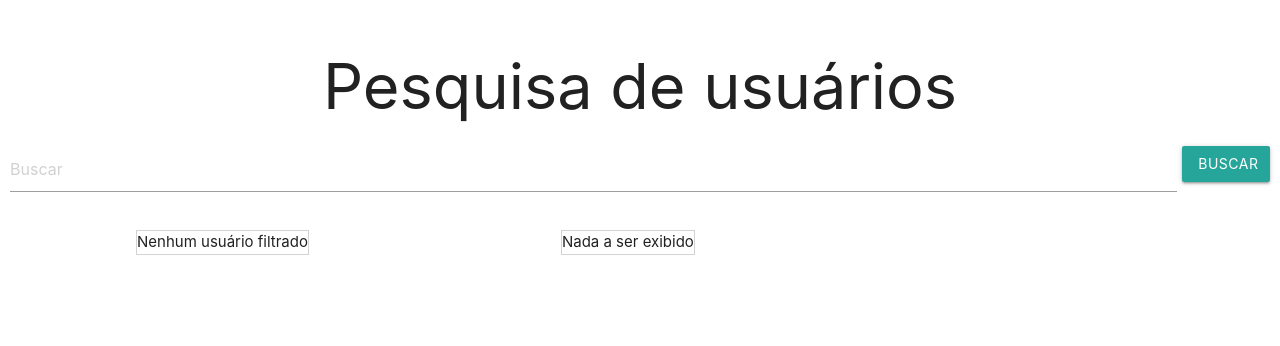
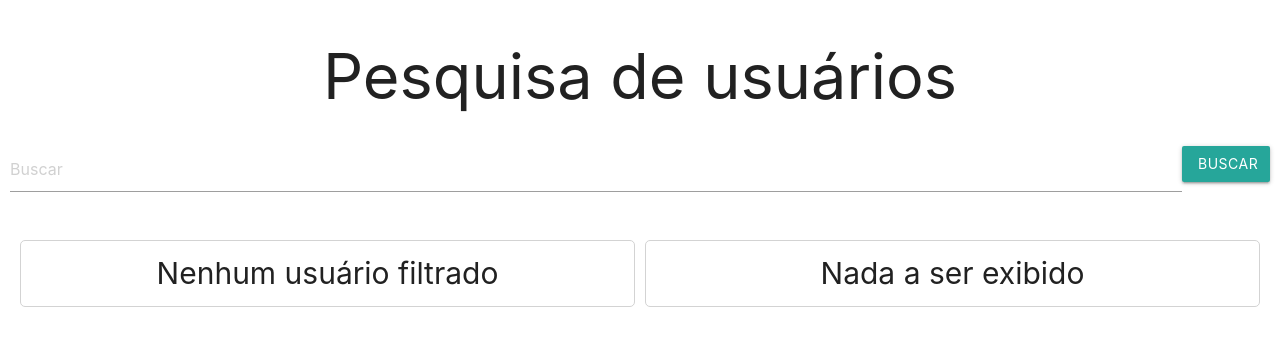
Before and after one commit to jessicaperuggia/pesquisaDeUsuarios, a plain HTML site: page index.html in a window 1280 px wide. Drawn offline with nearby package versions, Linux system fonts and the light colour scheme.

Commit message:
improvimeents

```diff
--- a/css/styles.css
+++ b/css/styles.css
@@ -1,23 +1,27 @@
-body {
-    padding: 10px;
-}
-h1 {
+.title {
     text-align: center;
 }
-#search-container{
+.input {
+    padding: 10px;
+    width: 100%;
+  }
+
+.user {
+  width: 50%;
+  border: 1px solid lightgray;
+  border-radius: 5px;
+  padding: 10px;
+  margin: 5px;
+}
+#user-container {
+    display: flex;
+    padding: 10px;
+    margin: 5px;
+    font-size: 30px;
+    text-align: center;
+
+}
+
+#search-container {
     display: flex;
 }
-
-#user-container {
-    display: flex;
-    flex-direction: row;
-    align-items: center;
-}
-
-.user {
-    margin-right: 10%;
-    margin-top: 30px;
-    margin-left: 10%;
-    align-items: center;
-    border: 1px solid lightgray;
-}
--- a/index.html
+++ b/index.html
@@ -11,11 +11,15 @@
 </head>
 
 <body>
-    <h1>Pesquisa de usuários</h1>
-    <div id="search-container" class="flex-row flex-center">
-        <input id="search-input" type="search" placeholder="Buscar">
-        <button id="search-button" class="waves-effect waves-light btn" style="margin-left:5px;">BUSCAR</button>
+    <div class="container">
+        <h1 class="title">Pesquisa de usuários</h1>
     </div>
+    <div class="flex-row">
+        <div id="search-container" class="input input-field">
+            <input id="search-input" type="search" placeholder="Buscar" class="input">
+            <button id="search-button" class="waves-effect waves-light btn">BUSCAR</button>
+        </div>
+        <div class="flex-row flex-row-start">
             <div id="user-container">
                 <div id="user-data" class="user">
                     <span id="text-user">Nenhum usuário filtrado</span>
@@ -26,6 +30,8 @@
                     <div id="tab-details"></div>
                 </div>
             </div>
+        </div>
+
 
         <script src="./js/script.js"></script>
 
--- a/js/script.js
+++ b/js/script.js
@@ -11,7 +11,7 @@ let searchInput = document.querySelector('#search-input');
 let searchButton = document.querySelector('#search-button');
 
 let textUser = document.querySelector('#text-user');
-let textDetail = document.querySelector('#text-details');
+let textDetail = document.querySelector('#text-detail');
 
 userData = document.querySelector('#user-data');
 userDetails = document.querySelector('#user-details');
@@ -43,14 +43,14 @@ async function fetchUsers() {
 
 }
 
+
 function render() {
     renderUrserList();
     renderStatisticList();
 }
 
 function renderUrserList() {
-    textUser.innerHTML = ` usuários: ${filterUsers.length}`
-
+    textUser.innerHTML = ` ${filterUsers.length} usuário(s) encontrado(s)`;
 
     let usersHTML = '<div>';
 
@@ -79,12 +79,14 @@ function renderUrserList() {
 }
 
 function renderStatisticList() {
+    textDetail.innerHTML = '';
     const statisticsHTML = `
     <div>
+    <h2>Estatísticas</h2>
     <ul>
     <li> Sexo masculino: ${countGenderM()}</li>
     <li> Sexo Feminio: ${countGenderF()}</li>
-    <li> Soma das idades:${sumAges()} </li>
+    <li> Soma das idades: ${sumAges()} </li>
     <li> Média das idades: ${averageAges().toFixed(2)}</li>
     </ul>
     </div>
@@ -112,18 +114,11 @@ function averageAges() {
     return sumAges() / filterUsers.length;
 }
 
-function configSearch() {
-
-}
-
 function handelButtonClick() {
     filterUsers = allUsers.filter((user) => {
 
         return user.name.toLowerCase().includes(searchInput.value.toLowerCase());
     });
-    console.log(filterUsers);
+
     render();
 }
-function handelSearchKeyup() {
-
-}
```
Lines whose indentation alone changed are shown as unchanged.
